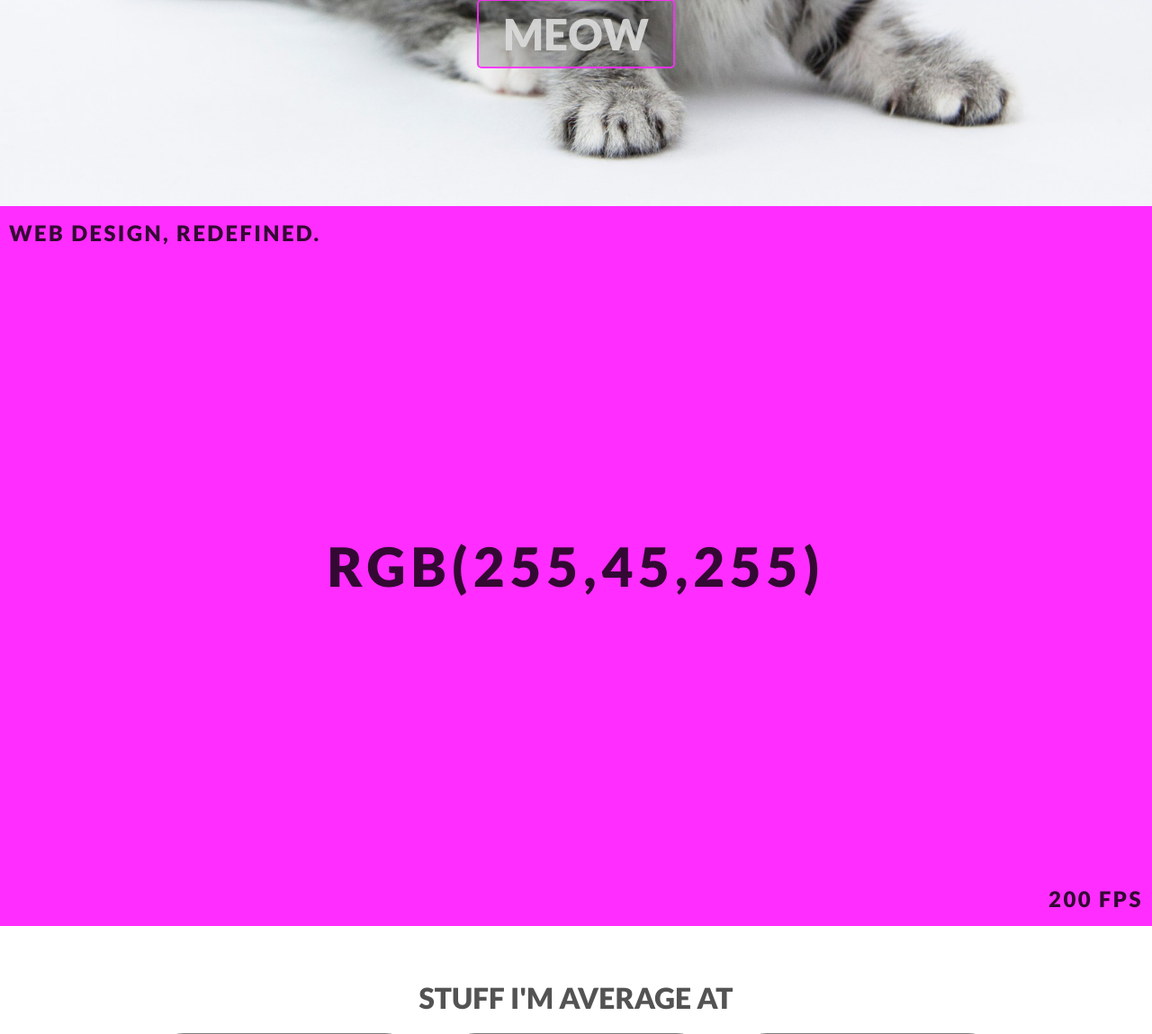
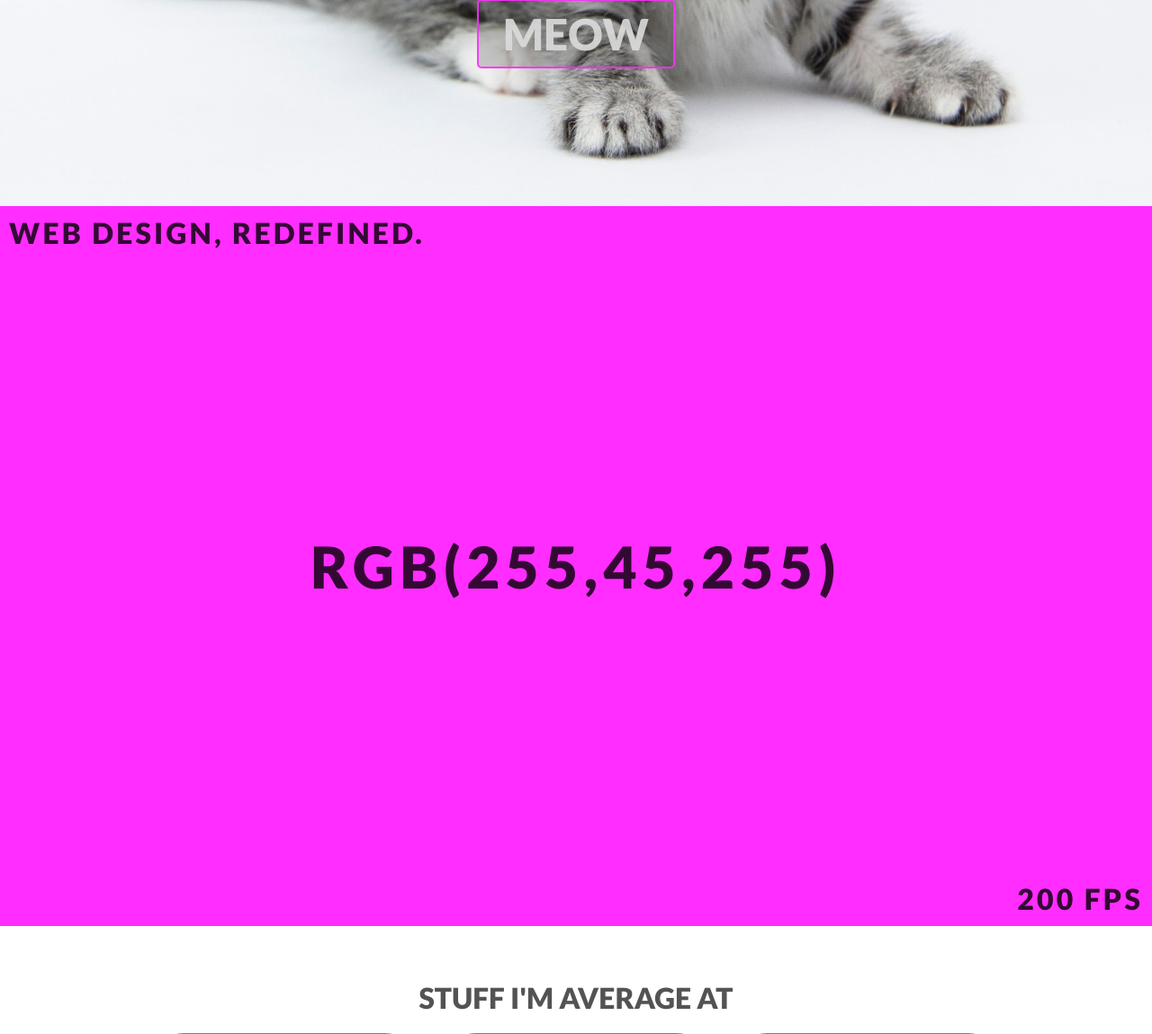
Before and after one commit to mislavbreka/mislavbreka.github.io, a PHP site: page / in a window 1280 px wide. Shown: the part 571-1720 px from the top of the page at 90% size. Run offline with PHP 8.4, Linux system fonts and the light colour scheme.

Commit message:
Add files via upload

```diff
--- a/style.css
+++ b/style.css
@@ -73,7 +73,6 @@
     justify-content: center;
     justify-items: center;
     height: 90vh;
-    font-size: 5vh;
 }
 .description{
     padding: 10px;
@@ -89,7 +88,6 @@
     justify-self: center;
 }
 .section h1 {
-    font-size: 1.5em;
     letter-spacing: 0.1em;
     text-transform: uppercase;
 }
@@ -127,12 +125,12 @@
 .rgbshow {
     padding: 10px;
     text-align: center;
-    font-size: 4vw;
+    font-size: 5vw;
 }
 .hexshow {
     padding: 10px;
     text-align: center;
-    font-size: 4vw;
+    font-size: 5vw;
 }
 .box img {
     max-width: 240px;
```
